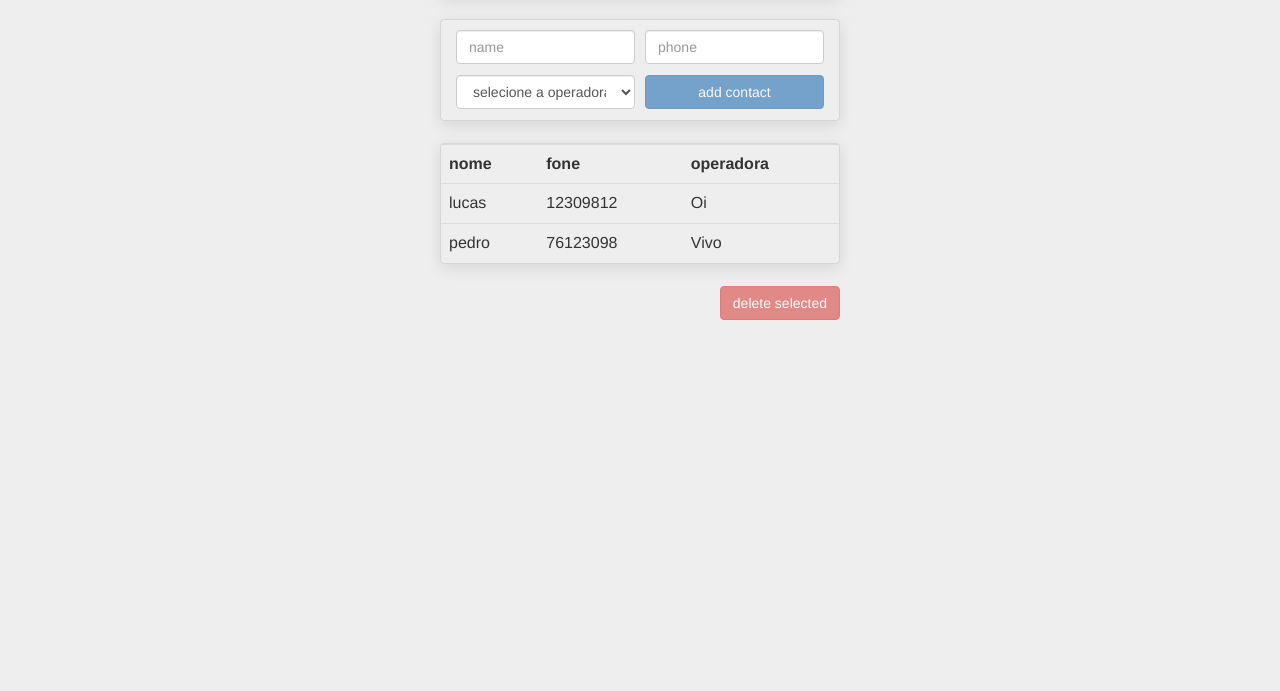
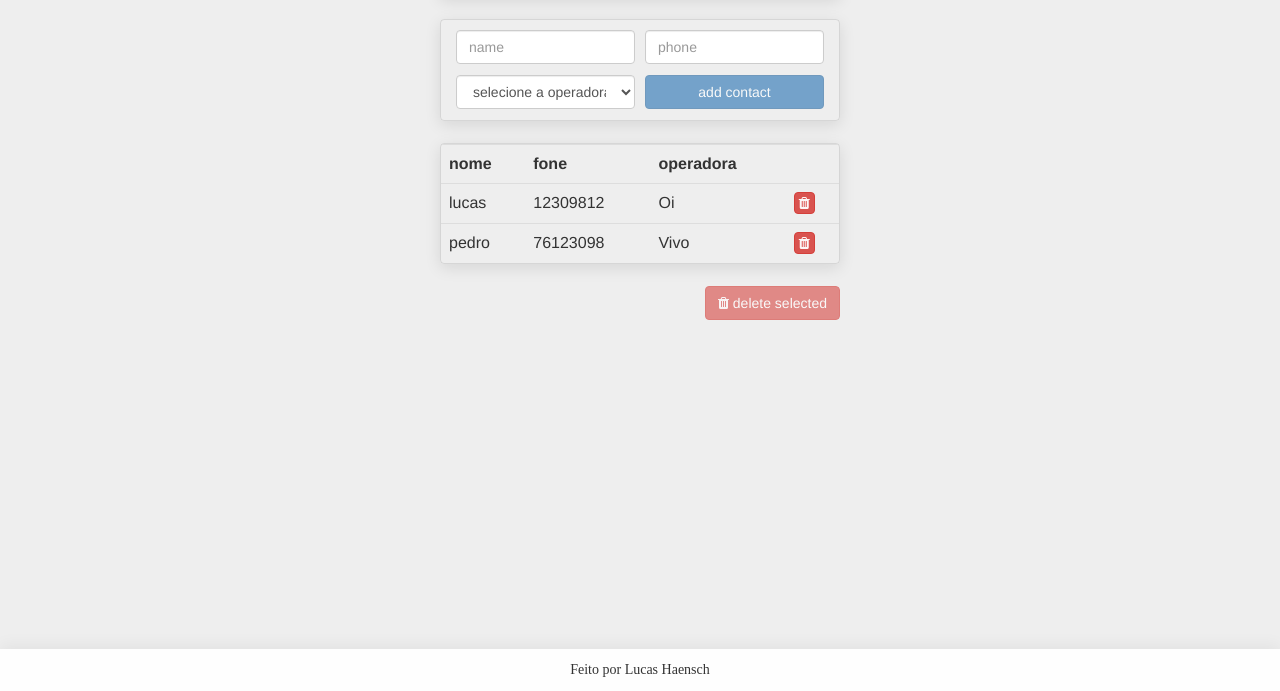
Before and after one commit to lucashaensch/angular, a plain HTML site: page index.html in a window 1280 px wide. Shown: the part 109-800 px from the top of the page. Drawn offline with nearby package versions, Linux system fonts and the light colour scheme.

Commit message:
added footer and stuff

```diff
--- a/css/index.css
+++ b/css/index.css
@@ -45,6 +45,14 @@ tr.selected {
 	background: #e0e0e0;
 }
 
+td .btn-danger {
+	padding: 3px 4px;
+}
+
+.fa-trash {
+	color: rgba(255, 255, 255, .95);
+}
+
 input.form-control, select.form-control {
 	width: 100%;
 }
@@ -63,3 +71,14 @@ li {
 body {
 	background: #EEE;
 }
+
+.footer {
+	text-align: center;
+	position: fixed;
+	bottom: 0;
+	width: 100%;
+	background: rgba(255, 255, 255, .9);
+	padding: 11px 0;
+	font-family: futura;
+	box-shadow: 0 -4px 16px rgba(0, 0, 0, .05);
+}
--- a/index.html
+++ b/index.html
@@ -3,6 +3,7 @@
 	<title>{{title}}</title>
 	<meta charset="UTF-8">
 	<link rel="stylesheet" href="https://maxcdn.bootstrapcdn.com/bootstrap/3.3.6/css/bootstrap.min.css">
+	<link rel="stylesheet" href="https://maxcdn.bootstrapcdn.com/font-awesome/4.6.3/css/font-awesome.min.css">
 	<link rel="stylesheet" href="css/index.css">
 </head>
 <body ng-controller="listaCtrl">
@@ -35,17 +36,24 @@
 			</li>
 		</ul>
 	</div>
+
 	<div class="container" ng-if="contatos.length > 0">
 		<table class="table">
 			<tr>
 				<th>nome</th>
 				<th>fone</th>
 				<th>operadora</th>
+				<th></th>
 			</tr>
 			<tr ng-class="{'selected': contato.selected}" ng-repeat="contato in contatos" ng-click="contato.selected = !contato.selected">
 				<td>{{contato.name}}</td>
 				<td>{{contato.phone}}</td>
 				<td>{{contato.operadora.name}}</td>
+				<td>
+					<button class="btn btn-danger" ng-click="removeContact(contatos, contato)">
+						<i class="fa fa-trash"></i>
+					</button>
+				</td>
 			</tr>
 		</table>
 	</div>
@@ -53,8 +61,13 @@
 	<div class="container no-bg text-center">
 		<h4 ng-if="contatos.length == 0">No contacts found.</h4>
 		<button class="btn btn-danger pull-right" ng-disabled="!isContatoSelecionado(contatos)"
-				ng-click="removeContacts(contatos);" ng-if="contatos.length > 0">delete selected</button>
+				ng-click="removeContacts(contatos);" ng-if="contatos.length > 0">
+			<i class="fa fa-trash"></i>
+			delete selected
+		</button>
 	</div>
+
+	<div ng-include="'parts/footer.html'"></div>
 
 	<script src="http://code.jquery.com/jquery-1.11.1.min.js"></script>
 	<script src="https://code.angularjs.org/1.5.6/angular.min.js"></script>
--- a/js/index.js
+++ b/js/index.js
@@ -35,4 +35,10 @@ function ListaCtrl($scope){
 			if (!contato.selected) return contato;
 		})
 	}
+
+	$scope.removeContact = function(contatos, contato){
+		$scope.contatos = contatos.filter(function(con){
+			if (con != contato) return con;
+		})
+	}
 }
--- /dev/null
+++ b/parts/footer.html
@@ -0,0 +1,3 @@
+<div class="footer text-center">
+	Feito por Lucas Haensch
+</div>
```
